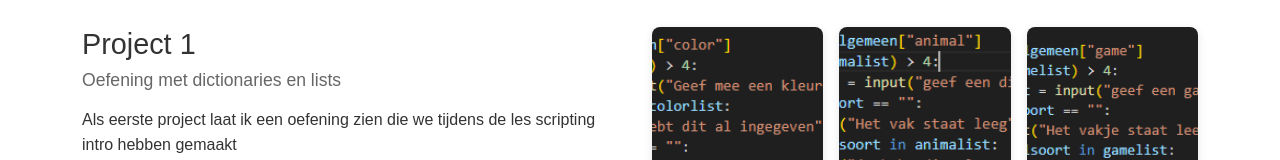
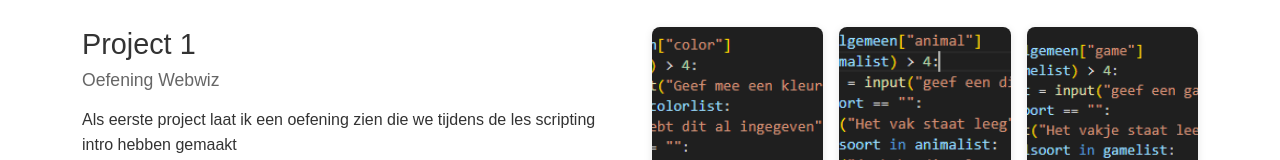
Before and after one commit to MohamedEL-labb/portfolio-website, a plain HTML site: page project.html in a window 1280 px wide. Shown: the part 241-401 px from the top of the page. Drawn offline with nearby package versions, Linux system fonts and the light colour scheme.

Commit message:
Update project.html

```diff
--- a/project.html
+++ b/project.html
@@ -58,7 +58,7 @@
       <div class="row">
         <div class="col-md-6">
           <h1>Project 1</h1>
-          <h5>Oefening met dictionaries en lists</h5>
+          <h5>Oefening Webwiz</h5>
           <p>Als eerste project laat ik een oefening zien die we tijdens de les scripting intro hebben gemaakt <br>
             In deze oefening werkten we met lege dictionaries en moesten we hier lege lists insteken. Vervolgens moesten we de gebruiker vragen om een fruitsoort <br>
             Hier maakten we enkele blokkades voor als de gebruiker deze fruitsoort al had gegeven of iets leef ingeeft. <br> We hebben hetzelfde moeten doen voor dieren, games en kleuren.
```
